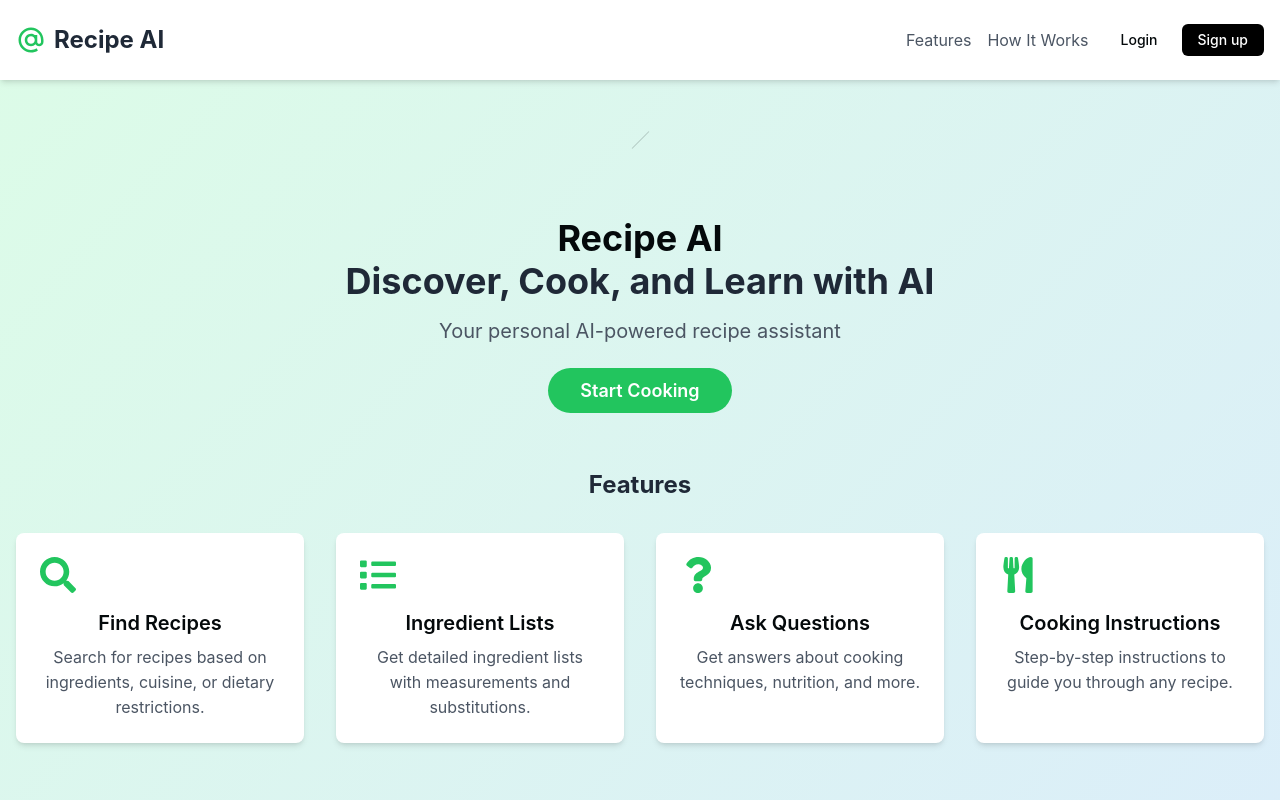
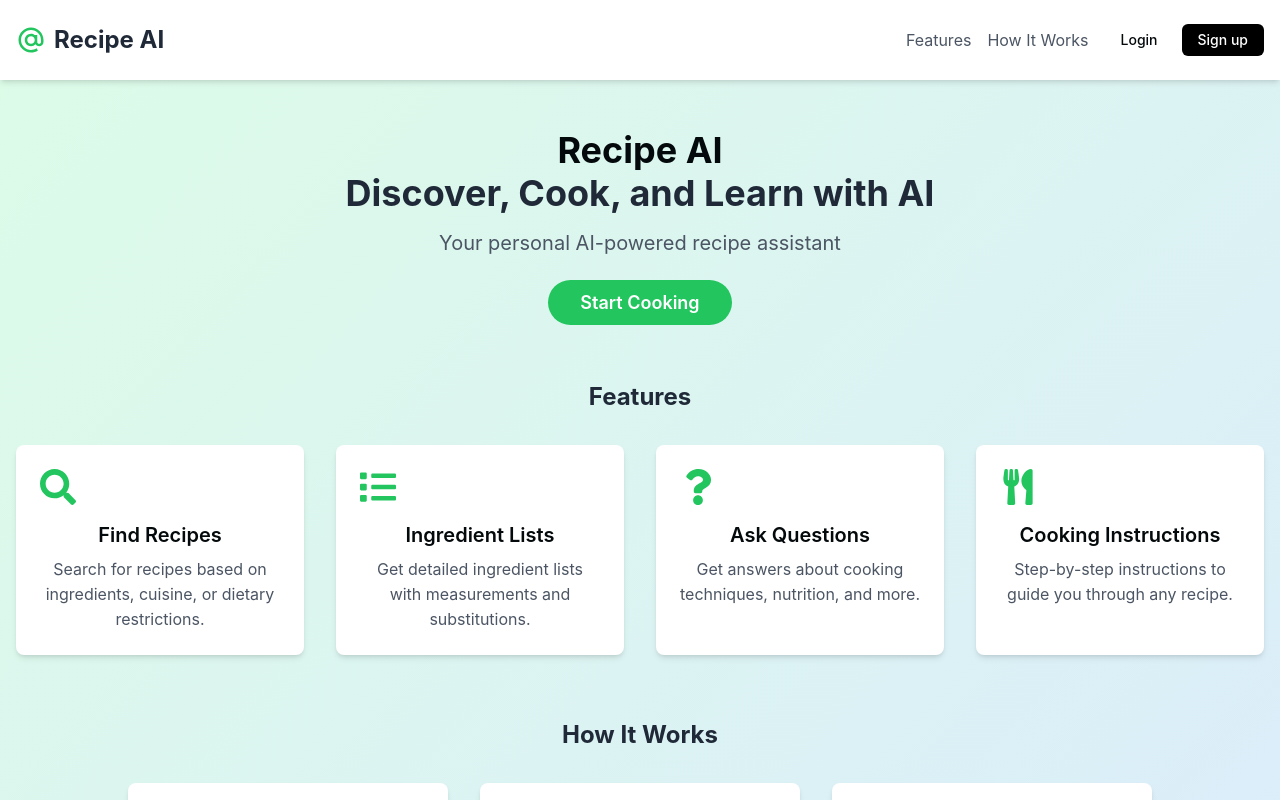
Before and after one commit to andrewpaige1/recipe-ai, a Next.js app: page / in a window 1280 px wide. Shown: the top 800 px of the page. Built offline with nearby package versions, Linux system fonts and the light colour scheme; no server answers.

Commit message:
update: remove logo divider

```diff
--- a/components/Header.tsx
+++ b/components/Header.tsx
@@ -2,9 +2,6 @@
 export default function Header() {
   return (
     <div className="flex flex-col gap-16 items-center">
-      <div className="flex gap-8 justify-center items-center">
-        <span className="border-l rotate-45 h-6" />
-      </div>
       <div className="text-3xl lg:text-4xl !leading-tight mx-auto max-w-xl text-center">
         <p
           className="font-bold hover:underline"
```
